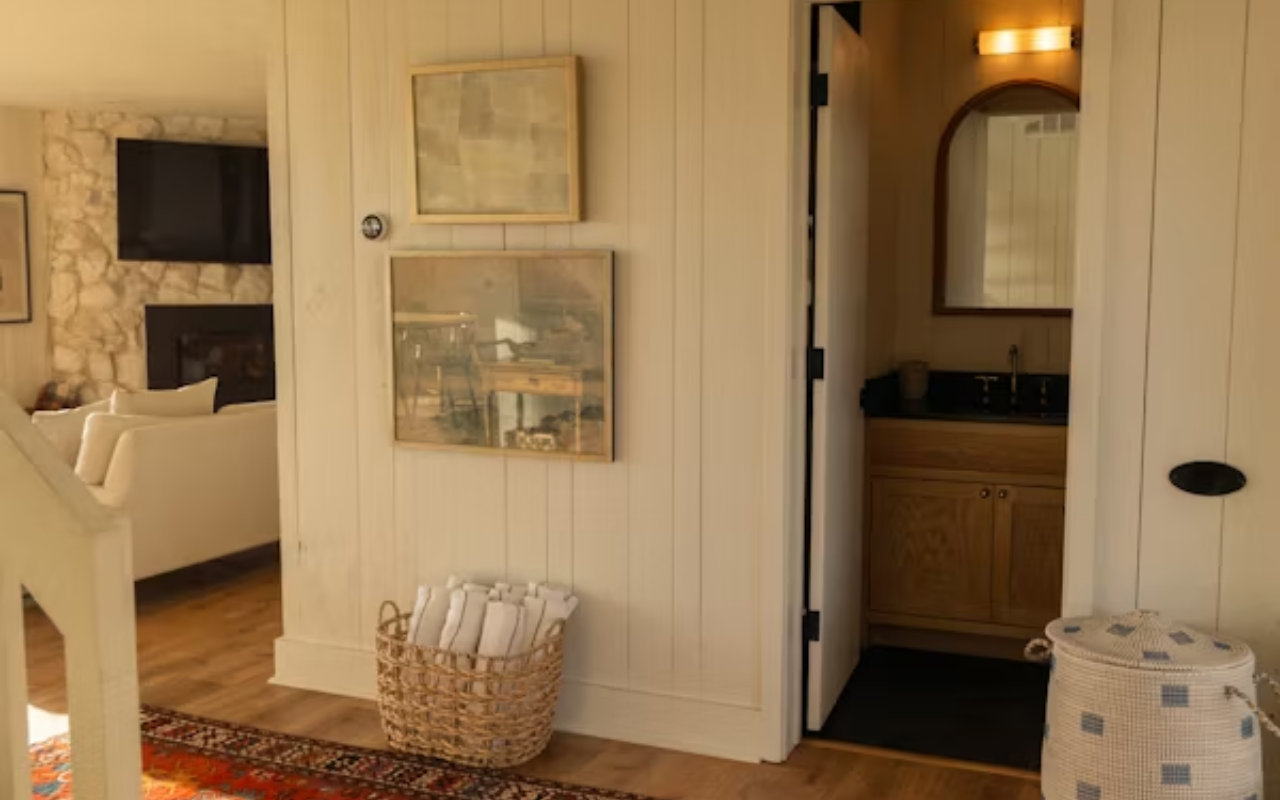
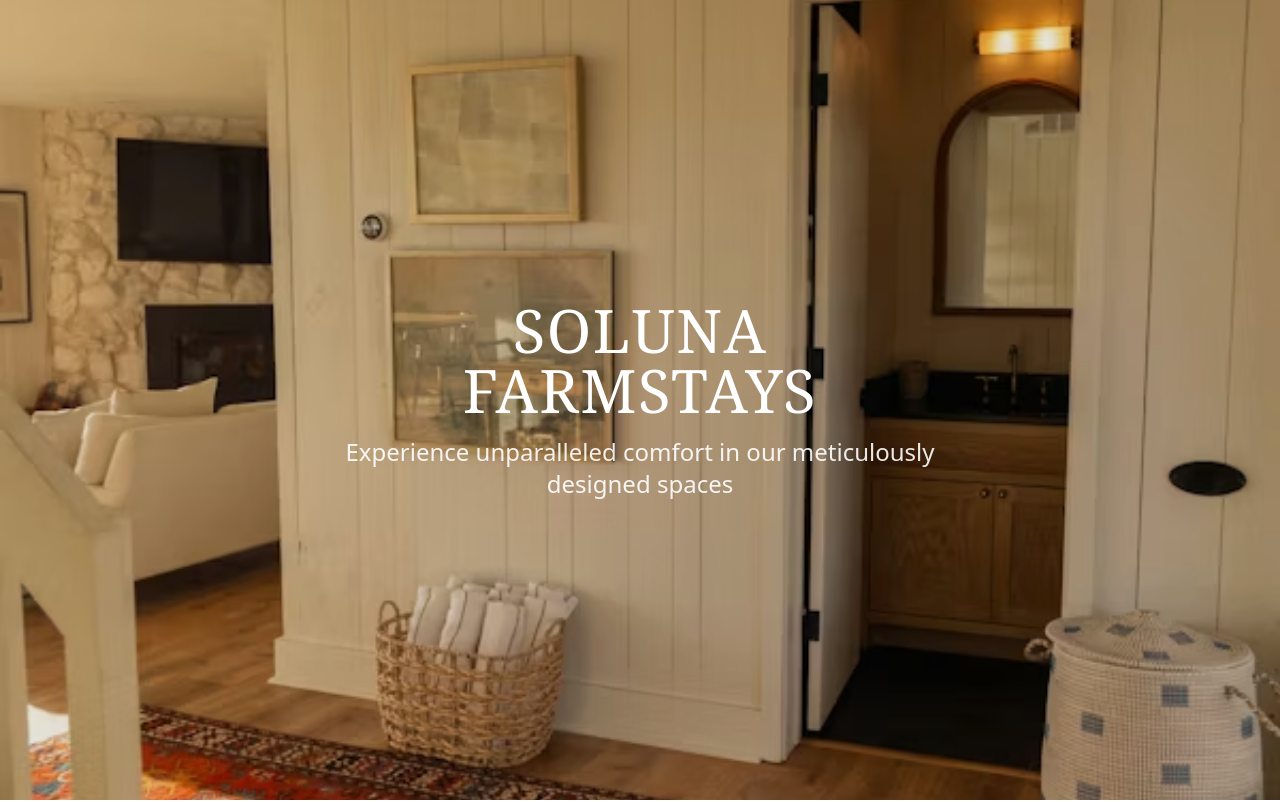
Before and after one commit to saicastic/farmhouse, a Next.js app: page / in a window 1280 px wide. Shown: the top 802 px of the page. Built offline with nearby package versions, Linux system fonts and the light colour scheme.

Commit message:
for preview

```diff
--- a/src/components/homesections/HomeFeatures.jsx
+++ b/src/components/homesections/HomeFeatures.jsx
@@ -4,7 +4,7 @@ import React from "react";
 const HeroFeatures = ({ items }) => {
   return (
     <section
-      className="w-full min-h-[90vh] relative py-12 px-4 sm:px-6 lg:px-8 xl:px-12 2xl:px-16"
+      className="w-full min-h-[90vh] relative py-12 flex items-center flex-row px-4 sm:px-6 lg:px-8 xl:px-12 2xl:px-16"
       style={{
         backgroundColor: "#F3F3F3",
         backgroundImage: `
@@ -20,10 +20,10 @@ const HeroFeatures = ({ items }) => {
           {items.map((item, index) => (
             <div
               key={index}
-              className="group flex flex-col items-center gap-4 sm:gap-6"
+              className="group flex flex-col items-center gap-1 sm:gap-3"
             >
               {/* Image Container */}
-              <div className="w-full aspect-square relative rounded-xl overflow-hidden shadow-lg">
+              <div className="w-full aspect-[9/14] relative overflow-hidden shadow-lg">
                 <Image
                   src={item.image}
                   fill
@@ -33,8 +33,8 @@ const HeroFeatures = ({ items }) => {
               </div>
 
               {/* Text Box */}
-              <div className="w-full bg-white/90 backdrop-blur-sm rounded-xl p-4 sm:p-6 text-center shadow-lg">
-                <h3 className="text-sm sm:text-base md:text-lg lg:text-xl font-semibold text-gray-800 mb-2">
+              <div className="w-full p-4 sm:p-6 text-center ">
+                <h3 className="text-sm sm:text-base uppercase md:text-lg lg:text-xl font-semibold text-gray-800 mb-2">
                   {item.title}
                 </h3>
                 <p className="text-xs sm:text-sm md:text-base text-gray-600">
--- a/src/components/homesections/HomeHero.jsx
+++ b/src/components/homesections/HomeHero.jsx
@@ -3,15 +3,48 @@ import React from "react";
 
 const HomeHero = () => {
   return (
-    <section className="w-full h-[100vh] overflow-hidden">
-      <div className="w-full h-full">
-        <Image
-          src="/roomimgs/room6.avif"
-          unoptimized
-          width={100}
-          height={100}
-          alt="room image"
-        />
+    <section className="w-full h-screen relative overflow-hidden">
+      {/* Background Images */}
+      <div className="absolute inset-0">
+        {/* Mobile Image */}
+        <div className="md:hidden w-full h-full">
+          <Image
+            src="/roomimgs/room4.avif" // Add your mobile image path
+            fill
+            alt="Mobile room image"
+            className="object-cover"
+            priority
+            sizes="100vw"
+          />
+        </div>
+
+        {/* Desktop Image */}
+        <div className="hidden md:block w-full h-full">
+          <Image
+            src="/roomimgs/room6.avif" // Keep your original desktop image
+            fill
+            alt="Desktop room image"
+            className="object-cover"
+            priority
+            sizes="100vw"
+          />
+        </div>
+
+        {/* Black Overlay */}
+        <div className="absolute inset-0 bg-black/10" />
+      </div>
+
+      {/* Content */}
+      <div className="relative h-full flex items-center justify-center text-center">
+        <div className="max-w-4xl px-4 sm:px-6 lg:px-8">
+          <h1 className="text-4xl sm:text-5xl md:text-6xl font-serif font-light uppercase tracking-wide text-white mb-4">
+            Soluna <br />
+            FarmStays
+          </h1>
+          <p className="text-lg sm:text-xl md:text-2xl text-white/90 font-light max-w-2xl mx-auto">
+            Experience unparalleled comfort in our meticulously designed spaces
+          </p>
+        </div>
       </div>
     </section>
   );
--- a/src/components/homesections/ZoomParallax.jsx
+++ b/src/components/homesections/ZoomParallax.jsx
@@ -32,7 +32,7 @@ const ZoomParallax = () => {
         {pictures.map(({ src, scale }, index) => {
           return (
             <motion.div
-              style={{ scale: scale4 }}
+              style={{ scale: scale }}
               key={index}
               className={styles.el}
             >
--- a/src/components/homesections/styles/zoomparallax.module.css
+++ b/src/components/homesections/styles/zoomparallax.module.css
@@ -8,7 +8,7 @@
   top: 0px;
   width: 100%;
   height: 100vh;
-  background-color: orange;
+  background-color: #cbb89d;
   overflow: hidden;
 }
 
```
